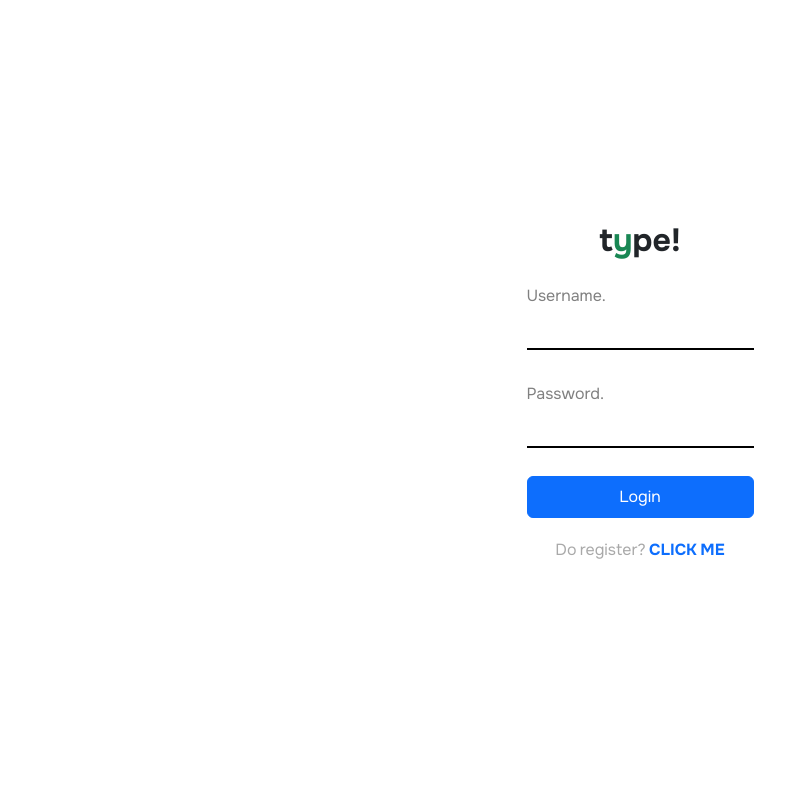
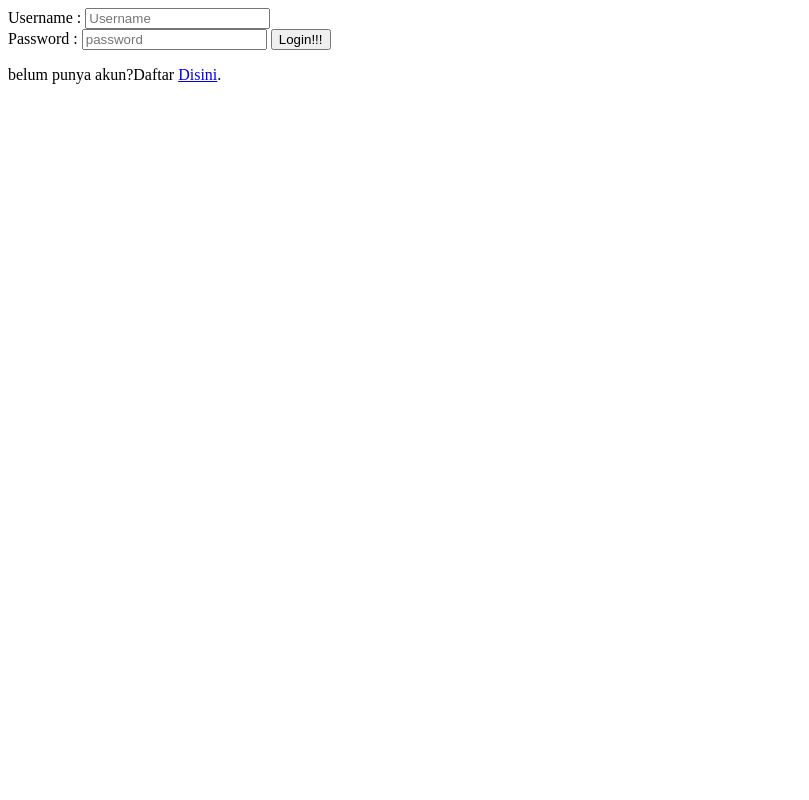
Before and after one commit to ri0prz/type-game, a PHP site: page /php/login.php in a window 1280 px wide. Shown: the whole page, without its empty margins (0-809 px from the left). Run offline with PHP 8.4, Linux system fonts and the light colour scheme.

Commit message:
resolve2

```diff
--- a/php/login.php
+++ b/php/login.php
@@ -3,22 +3,21 @@ session_start();
 require 'function.php';
 
 
-//cek apakah sudah login atau belum,kalau sudah akan dikembalikan ke home
-if (isset($_SESSION['login'])) {
+//cek apakah sudah login atau belum,kalau sudah akan dikembalikan ke homegit re
+if(isset($_SESSION['login'])){
     header('location: ../index.html');
     exit;
 }
 
 // cek apakah button sudah di klik atau belum
-if (isset($_POST['submit'])) {
+if (isset($_POST['submit'])){
     $username = $_POST['username'];
     $password = $_POST['password'];
 
     $result = mysqli_query($db, "SELECT * FROM user WHERE username = '$username'");
 
-
 // cek username
-    if (mysqli_num_rows($result) === 1) {
+if(mysqli_num_rows($result) === 1){
 
     // cek password
     $row = mysqli_fetch_assoc($result);
@@ -38,84 +37,26 @@ if (isset($_POST['submit'])) {
 
 <!DOCTYPE html>
 <html lang="en">
-
 <head>
     <meta charset="UTF-8">
     <meta name="viewport" content="width=device-width, initial-scale=1.0">
     <title>Login</title>
+</head>
+<body>
+<?php if(isset($error)) : ?>
+<p style="color='red'">password/username salah bro</p>
+    <?php endif; ?>
+    <div class="container">
+        <form action="" method="post" class="form">
+            <label for="username">Username : </label>
+            <input type="text" name="username" id="username" placeholder="Username" autocomplete="none"><br>
 
-    <!-- Plugins -->
-    <link href="https://cdn.jsdelivr.net/npm/bootstrap@5.3.2/dist/css/bootstrap.min.css" rel="stylesheet"
-        integrity="sha384-T3c6CoIi6uLrA9TneNEoa7RxnatzjcDSCmG1MXxSR1GAsXEV/Dwwykc2MPK8M2HN" crossorigin="anonymous">
-    <link rel="stylesheet" href="../css/style.css">
+            <label for="password">Password : </label>
+            <input type="password" name="password" id="password" placeholder="password" autocomplete="none">
 
-    <!-- Styles -->
-    <style>
-        label {
-            align-self: flex-start;
-            color: gray;
-        }
-
-        input {
-            border: none;
-            border-bottom: 2px solid black;
-            outline: none;
-            padding: 8px 4px;
-            margin-bottom: 8px;
-        }
-
-        button[type="submit"] {
-            margin: 20px 0;
-        }
-    </style>
-</head>
-
-<body class="d-flex flex-column justify-content-center align-items-center" style="height: 100vh;">
-    <div class="toast-container position-fixed bottom-0 end-0 p-4">
-        <div id="liveToast" class="toast" role="alert" aria-live="assertive" aria-atomic="true">
-            <div class="toast-header bg-danger-subtle">
-                <strong class="me-auto">Error occured.</strong>
-                <small>recently</small>
-                <button type="button" class="btn-close" data-bs-dismiss="toast" aria-label="Close"></button>
+        <button type="submit" name="submit" class="button">Login!!!</button>
+        </form>
+        <p class="text">belum punya akun?Daftar <a href="register.php">Disini</a>.</p>
     </div>
-            <div class="toast-body">
-                Data defined is not found.
-            </div>
-        </div>
-    </div>
-
-    <div class="container d-flex flex-column justify-content-center align-items-center">
-        <h1 class="fw-bold mb-4" style="font-size: 2rem;">t<span class="text-success">y</span>pe!</h1>
-        <form action="" method="post" class="d-flex flex-column justify-content-center align-items-center">
-            <label for="username">Username.</label>
-            <input type="text" name="username" id="username" autocomplete="off"><br>
-
-            <label for="password">Password.</label>
-            <input type="password" name="password" id="password" autocomplete="off">
-
-            <button class="btn btn-primary w-100 py-2" name="submit" type="submit">Login</button>
-        </form>
-        <p style="word-spacing: -1px; color: darkgray;">Do register? <a href="register.php"
-                class="text-primary fw-bold text-uppercase">click me</a></p>
-    </div>
-
-    <!-- Bootstrap Script -->
-    <script src="https://cdn.jsdelivr.net/npm/bootstrap@5.3.2/dist/js/bootstrap.bundle.min.js"
-        integrity="sha384-C6RzsynM9kWDrMNeT87bh95OGNyZPhcTNXj1NW7RuBCsyN/o0jlpcV8Qyq46cDfL"
-        crossorigin="anonymous"></script>
-    <script>
-        const toastTrigger = document.getElementById('liveToastBtn')
-        const toastLiveExample = document.getElementById('liveToast')
-        const alertToast = () => {
-            const toastBootstrap = bootstrap.Toast.getOrCreateInstance(toastLiveExample);
-            toastBootstrap.show();
-        }
-    </script>
-    <!-- Bootstrap Script -->
-
-    <?php if (isset($error)): ?>
-        <script>alertToast();</script>
-    <?php endif; ?>
 </body>
-
 </html>
```
Lines whose indentation alone changed are shown as unchanged.
